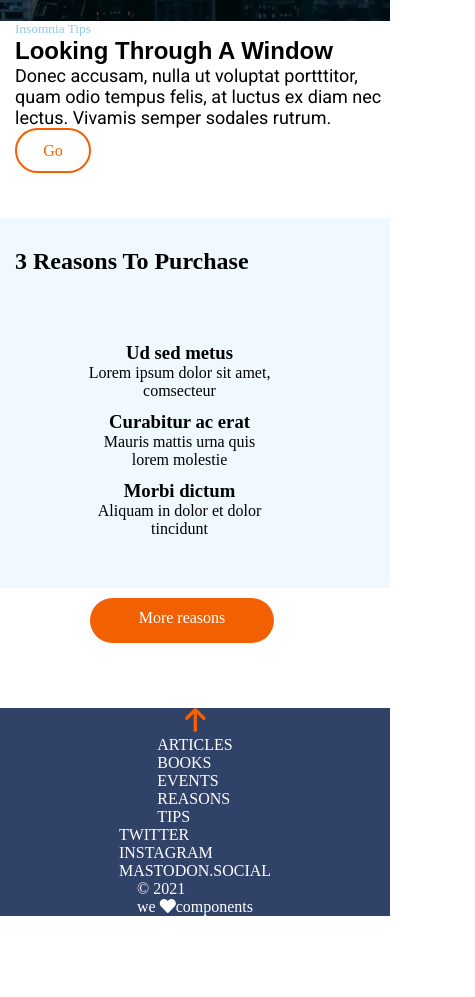
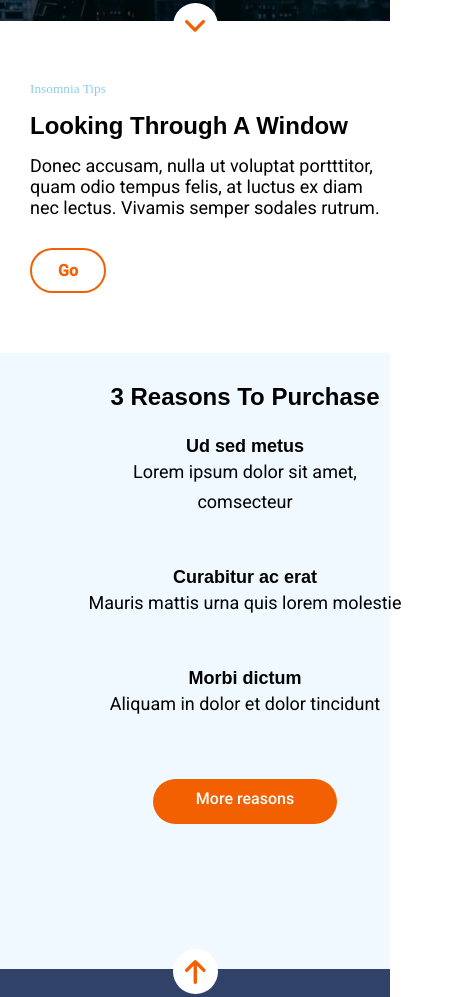
Before and after one commit to Adalab/modulo-1-evaluacion-final-Rouseta, a website: page src/html/index.html in a window 390 px wide. Shown: the part 823-1820 px from the top of the page, 475 px wide, since content can reach past the window. Before the commit the page ends 1739 px from the top, so only its background shows below. Drawn offline with nearby package versions, Linux system fonts and the light colour scheme; files that its build step writes are made by us from their sources; files whose address does not match are found by name.

```diff
--- a/src/html/partials/footer.html
+++ b/src/html/partials/footer.html
@@ -1,5 +1,7 @@
 <footer class="footer">
-  <div><img class="scroll" src="./assets/images/ico-arrow.svg" /></div>
+  <a href="#start" class="scroll"
+    ><img src="./assets/images/ico-arrow.svg"
+  /></a>
   <nav class="nav__services">
     <ul class="nav__services--list">
       <li><a href="https://adalab.es/" title="Adalab">ARTICLES</a></li>
@@ -10,14 +12,16 @@
     </ul>
   </nav>
   <nav class="nav__social">
-    <ul class = "nav__social--list">
+    <ul class="nav__social--list">
       <li><a href="https://adalab.es/" title="Adalab">TWITTER</a></li>
       <li><a href="https://adalab.es/" title="Adalab">INSTAGRAM</a></li>
       <li><a href="https://adalab.es/" title="Adalab">MASTODON.SOCIAL</a></li>
     </ul>
   </nav>
   <div class="copyright">
-    <p>&copy; 2021</p>
-    <p>we <i class="fas fa-heart"></i></i>components</p>
+    <p class="year">&copy; 2021</p>
+    <p class="heart">
+      we <i class="fas fa-heart" style="color: #f26002"></i>components
+    </p>
   </div>
 </footer>
--- a/src/html/partials/header.html
+++ b/src/html/partials/header.html
@@ -1,10 +1,10 @@
-<header class="header">
+<header class="header" id="start">
   <div class="hero">
     <h1 class="title">ANONYMUS PROXY</h1>
     <p class="paragraph">in hac habitase platea dictumst</p>
-    <div class="icon">
+    <a href="#purchase" class="icon">
       <img class="arrow" src="./assets/images/ico-scroll-down.svg" />
-    </div>
+    </a>
   </div>
   <div class="menu">
     <a href="https://adalab.es/" title="Adalab">
--- a/src/html/partials/main.html
+++ b/src/html/partials/main.html
@@ -1,31 +1,28 @@
 <main>
   <section class="window">
-
     <small class="small">Insomnia Tips</small>
     <h2 class="title_window">Looking Through A Window</h2>
-      <p class= "text">
+    <p class="text">
       Donec accusam, nulla ut voluptat portttitor, quam odio tempus felis, at
       luctus ex diam nec lectus. Vivamis semper sodales rutrum.
     </p>
     <p class="buttom_go">Go</p>
   </section>
 
-  <section class="purchase__article">
+  <section class="purchase__article" id="purchase">
     <h2 class="purchase__title">3 Reasons To Purchase</h2>
     <article class="purchase__article--one">
       <h3 class="purchase__title--one">Ud sed metus</h3>
       <p class="content">Lorem ipsum dolor sit amet, comsecteur</p>
     </article>
     <article class="purchase__article--two">
-        <h3 class="purchase__title--two"> Curabitur ac erat</h3>
+      <h3 class="purchase__title--two">Curabitur ac erat</h3>
       <p class="content">Mauris mattis urna quis lorem molestie</p>
     </article>
     <article class="purchase__article--three">
-    <h3 class="purchase__title--three"> Morbi dictum</h3>
-    <p class= "content">Aliquam in dolor et dolor tincidunt</p>
-    <div class="buttom_scroll">More reasons </div>
-
+      <h3 class="purchase__title--three">Morbi dictum</h3>
+      <p class="content">Aliquam in dolor et dolor tincidunt</p>
+      <div class="buttom_scroll">More reasons</div>
     </article>
   </section>
-  </section>
 </main>
--- a/src/scss/layout/_footer.scss
+++ b/src/scss/layout/_footer.scss
@@ -5,15 +5,48 @@
   flex-direction: column;
   justify-content: center;
   align-items: center;
+  width: 100%;
+  font-family: "Roboto", sans-serif;
+  font-size: 16px;
 }
 
 a {
   color: white;
   text-decoration: none;
 }
+.nav__services {
+  width: 300px;
+  text-align: center;
+}
+.nav__social {
+  width: 300px;
+  text-align: center;
+}
 .nav__services--list {
   list-style: none;
+  margin-bottom: 30px;
 }
 .nav__social--list {
   list-style: none;
+  margin-bottom: 30px;
 }
+.copyright {
+  display: flex;
+  flex-direction: column;
+  align-items: center;
+  justify-content: center;
+}
+
+.scroll {
+  background-color: white;
+  height: 45px;
+  width: 45px;
+  border-radius: 22.5px;
+  text-align: center;
+  line-height: 60px;
+  transform: translateY(-20px);
+}
+.copyright {
+  margin-bottom: 45px;
+  text-align: center;
+}
--- a/src/scss/layout/_header.scss
+++ b/src/scss/layout/_header.scss
@@ -1,8 +1,8 @@
 .header {
   display: flex;
   flex-direction: column;
-  justify-content: center;
-  width: 100vw;
+  justify-content: flex-end;
+  width: 100%;
   height: 100vh;
   background-image: url(../images/cover.jpg);
   background-size: cover;
@@ -14,7 +14,7 @@
 .hero {
   display: flex;
   flex-direction: column;
-  justify-content: center;
+  justify-content: flex-end;
   align-items: center;
   transform: translateY(80px);
 }
@@ -46,5 +46,6 @@
   border-radius: 22.5px;
   text-align: center;
   line-height: 47px;
-  margin-top: 174px;
+  margin-top: 45px;
+  margin-bottom: 53px;
 }
--- a/src/scss/layout/_page.scss
+++ b/src/scss/layout/_page.scss
@@ -1,24 +1,25 @@
-main {
-  padding-bottom: 60px;
-}
 .window {
   display: flex;
   flex-direction: column;
   justify-content: flex-start;
   align-content: flex-start;
-  margin-left: 15px;
-  padding-bottom: 45px;
+  margin: 30px 0px 15px 15px;
 }
 .small {
   color: #8ccbea;
+  margin-left: 15px;
+  margin-top: 30px;
 }
 .title_window {
   font-size: 24px;
   font-family: "RobotoSlab", sans-serif;
+  margin: 15px 15px 15px 15px;
 }
 .text {
   font-family: "Roboto", sans-serif;
   font-size: 18px;
+  margin-left: 15px;
+  margin-bottom: 30px;
 }
 .buttom_go {
   width: 76px;
@@ -28,20 +29,24 @@
   color: #f26002;
   border: solid 2px #f26002;
   border-radius: 22.5px;
+  margin-left: 15px;
+  margin-bottom: 45px;
+  font-family: "Roboto", sans-serif;
+  font-weight: 600;
 }
 .purchase__article {
   padding-top: 30px;
   padding-left: 15px;
+  padding-bottom: 60px;
   display: grid;
-  grid-template-columns: 1fr 1fr 1fr;
-  grid-template-rows: 64px 64px 64px 64px 64px;
-  grid-gap: 5px;
+  grid-template-columns: 1fr;
   background-color: #eff9ff;
-  margin-bottom: 60px;
 }
 .purchase__title {
-  grid-column: span 3;
+  grid-column: 1;
   grid-row: 1;
+  text-align: center;
+  font-family: "RobotoSlab", sans-serif;
 }
 .purchase__article--one {
   grid-column: 1;
@@ -60,8 +65,6 @@
   padding: 25px 70px 25px 70px;
 }
 .buttom_scroll {
-  margin-top: 60px;
-  margin-left: 5px;
   width: 184px;
   height: 45px;
   text-align: center;
@@ -71,19 +74,34 @@
   color: white;
   font-size: "Roboto", sans-serif;
   font-weight: 400px;
-  grid-column: span 3;
-  grid-row: 5;
+  grid-column: 1;
+  margin: 60px 68px 60px 68px;
+  font-family: "Roboto", sans-serif;
+  font-weight: 500;
 }
 
 .content {
   text-align: center;
+  line-height: 30px;
+  font-family: "Roboto", sans-serif;
+  font-size: 18px;
 }
+
 .purchase__title--one {
   text-align: center;
+  font-family: "RobotoSlab", sans-serif;
+  font-weight: bold;
+  font-size: 18px;
 }
 .purchase__title--two {
   text-align: center;
+  font-family: "RobotoSlab", sans-serif;
+  font-weight: bold;
+  font-size: 18px;
 }
 .purchase__title--three {
   text-align: center;
+  font-family: "RobotoSlab", sans-serif;
+  font-weight: bold;
+  font-size: 18px;
 }
```
Lines whose indentation alone changed are shown as unchanged.
